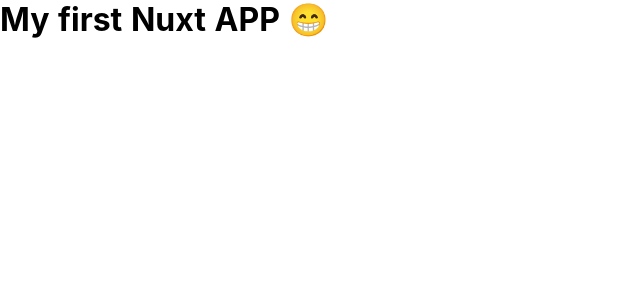
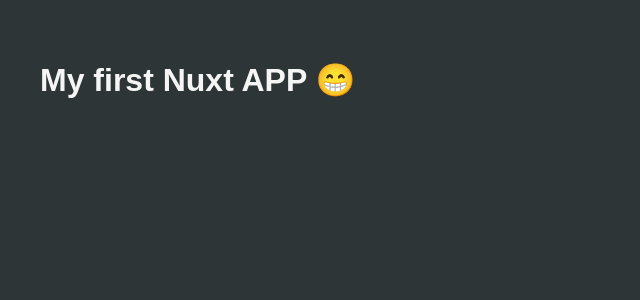
Before and after one commit to diegocaminor/nuxtjs, a Nuxt app: page / in a window 1280 px wide. Shown: the top 300 px of the page, without its empty margins (0-640 px from the left). Built offline with nearby package versions, Linux system fonts and the light colour scheme.

Commit message:
Adding styles

```diff
--- a/components/Post.vue
+++ b/components/Post.vue
@@ -1,15 +1,37 @@
 <template>
-  <div>
-    <p>{{ id }}. {{ title }}</p>
-  </div>
+  <nuxt-link :to="'/posts/' + id">
+    <div class="post">
+      <p>{{ id }}. {{ title }}</p>
+    </div>
+  </nuxt-link>
 </template>
 
 <script>
 export default {
   name: 'Post',
   props: {
-    id: { type: String, default: '', required: true },
+    id: { type: Number, required: true },
     title: { type: String, default: '', required: true }
   }
 }
 </script>
+
+<style scoped>
+  .post {
+    padding: 1rem;
+    border: 1px solid whitesmoke;
+    margin: 1rem 0;
+  }
+  .post:hover {
+    background: #2d3436;
+    border: 1px solid #6c5ce7;
+    cursor: pointer;
+  }
+  a {
+    color: whitesmoke;
+    text-decoration: none;
+  }
+  a:hover {
+    color: #6c5ce7;
+  }
+</style>
--- a/layouts/default.vue
+++ b/layouts/default.vue
@@ -1,55 +1,22 @@
 <template>
-  <div>
+  <div class="content">
     <Nuxt />
   </div>
 </template>
 
 <style>
-html {
-  font-family: 'Source Sans Pro', -apple-system, BlinkMacSystemFont, 'Segoe UI',
-    Roboto, 'Helvetica Neue', Arial, sans-serif;
-  font-size: 16px;
-  word-spacing: 1px;
-  -ms-text-size-adjust: 100%;
-  -webkit-text-size-adjust: 100%;
-  -moz-osx-font-smoothing: grayscale;
-  -webkit-font-smoothing: antialiased;
+* {
   box-sizing: border-box;
+  color: whitesmoke
 }
 
-*,
-*::before,
-*::after {
-  box-sizing: border-box;
-  margin: 0;
+body {
+  background: #2d3536;
+  color: whitesmoke;
+  font-family: Arial, Helvetica, sans-serif;
 }
 
-.button--green {
-  display: inline-block;
-  border-radius: 4px;
-  border: 1px solid #3b8070;
-  color: #3b8070;
-  text-decoration: none;
-  padding: 10px 30px;
-}
-
-.button--green:hover {
-  color: #fff;
-  background-color: #3b8070;
-}
-
-.button--grey {
-  display: inline-block;
-  border-radius: 4px;
-  border: 1px solid #35495e;
-  color: #35495e;
-  text-decoration: none;
-  padding: 10px 30px;
-  margin-left: 15px;
-}
-
-.button--grey:hover {
-  color: #fff;
-  background-color: #35495e;
+.content {
+  padding: 2rem;
 }
 </style>
```
